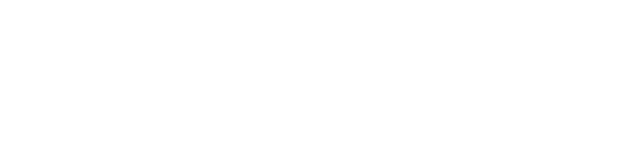
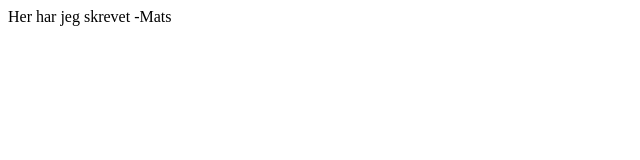
Before and after one commit to MatsSiGETacademy/Team-2, a plain HTML site: page Index.html in a window 1280 px wide. Shown: the whole page, without its empty margins (0-640 px from the left). Drawn offline with Linux system fonts and the light colour scheme.

Commit message:
Mats Update Index.html
her har jeg testet å commit'e

```diff
--- a/Index.html
+++ b/Index.html
@@ -8,5 +8,8 @@
 </head>
 <body>
 
+                Her har jeg skrevet -Mats
+
+
 </body>
 </html>
```
